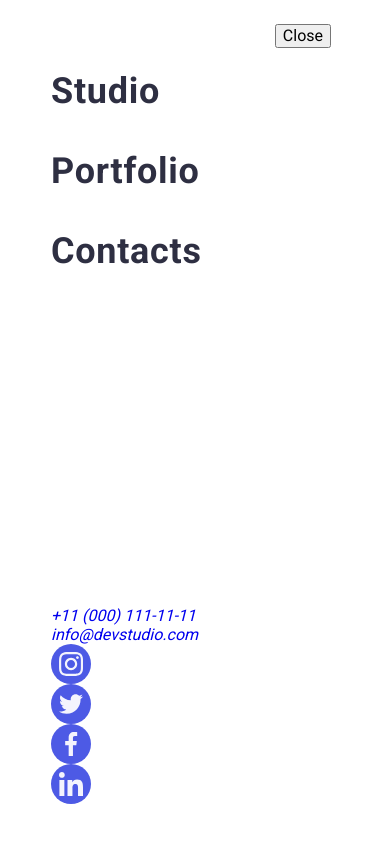
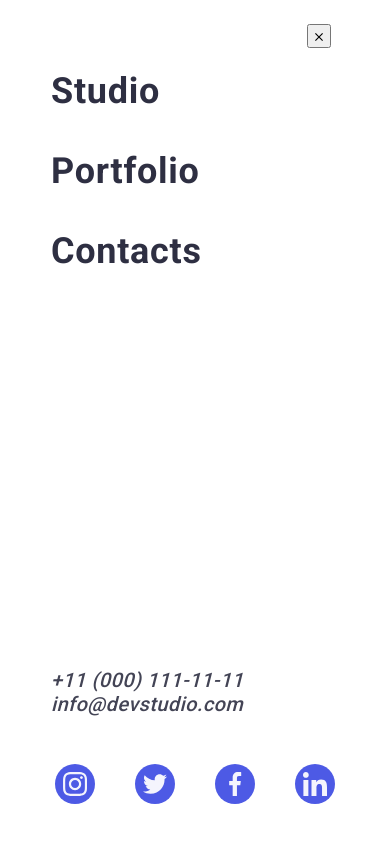
Before and after one commit to Anna-V9/goit-markup-hw-06, a plain HTML site: page index.html in a window 390 px wide. Both pictures are taken after a click on the button 327 px from the left and 26 px from the top of the page. Drawn offline with nearby package versions, Linux system fonts and the light colour scheme.

Commit message:
Add project files

```diff
--- a/css/style.css
+++ b/css/style.css
@@ -238,6 +238,7 @@ button {
   display: flex;
   flex-direction: column;
   height: 100%;
+
 }
 
 .mobile-menu-close {
@@ -257,6 +258,19 @@ button {
     color: #2E2F42;
     margin-bottom: 40px;
 }
+
+.mobile-address-items{
+    font-weight: 500;
+    font-size: 20px;
+    line-height: 120%;
+    letter-spacing: 0.02em;
+    color: #434455;
+}
+
+.mobile-address{
+    margin-bottom:48px;
+}
+
 @media screen and (min-width: 768px) {
   .mobile-menu {
     display: none;
--- a/index.html
+++ b/index.html
@@ -47,7 +47,11 @@
 
         <div class="mobile-menu" data-menu>
         <div class="container mobile-menu-container">
-          <button class="mobile-menu-close" data-menu-close>Close</button>
+          <button class="mobile-menu-close" data-menu-close>
+                <svg width="8" height="8" class="modal-button-close-icon">
+                  <use href="./images/icons.svg#icon-close"></use>
+                </svg>
+              </button>
           <nav class="mobile-menu-nav">
         <ul class="mobile-navigations">
                   <li class="mobile-navigation-items">Studio</li>
@@ -55,35 +59,35 @@
                   <li class="mobile-navigation-items">Contacts</li>
                 </ul>
           </nav>
-          <address>
+          <address class="mobile-address">
             <ul>
                   <li><a href="tel:+110001111111" class="mobile-address-items">+11 (000) 111-11-11</a></li>
                   <li><a href="mailto:info@devstudio.com" class="mobile-address-items">info@devstudio.com</a></li>
                 </ul>
           </address>
-          <ul class="social-icons">
-        <li class="social-icons-item">
+          <ul class="mobile-social">
+        <li class="social-item">
           <a class="social-link" href="https://example.com" target="_blank">
             <svg  width="24" height="24">
               <use href="./images/icons.svg#icon-instagram"></use>
             </svg>
           </a>
         </li>
-        <li class="social-icons-item">
+        <li class="social-item">
           <a class="social-link" href="https://example.com" target="_blank">
             <svg  width="24" height="24">
               <use href="./images/icons.svg#icon-twitter"></use>
             </svg>
           </a>
         </li>
-        <li class="social-icons-item">
+        <li class="social-item">
           <a class="social-link" href="https://example.com" target="_blank">
             <svg width="24" height="24">
               <use href="./images/icons.svg#icon-facebook"></use>
             </svg>
           </a>
         </li>
-        <li class="social-icons-item">
+        <li class="social-item">
           <a class="social-link" href="https://example.com" target="_blank">
             <svg  width="24" height="24">
               <use href="./images/icons.svg#icon-linkedin"></use>
```
